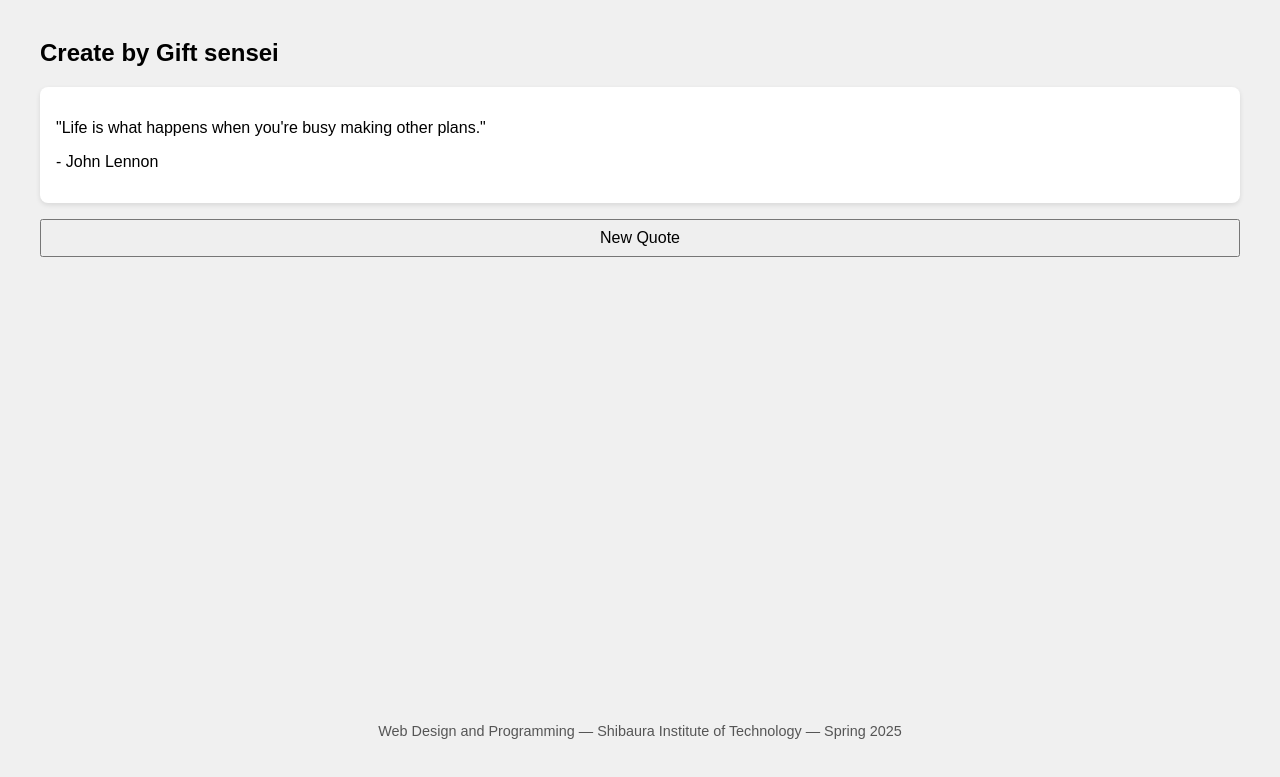
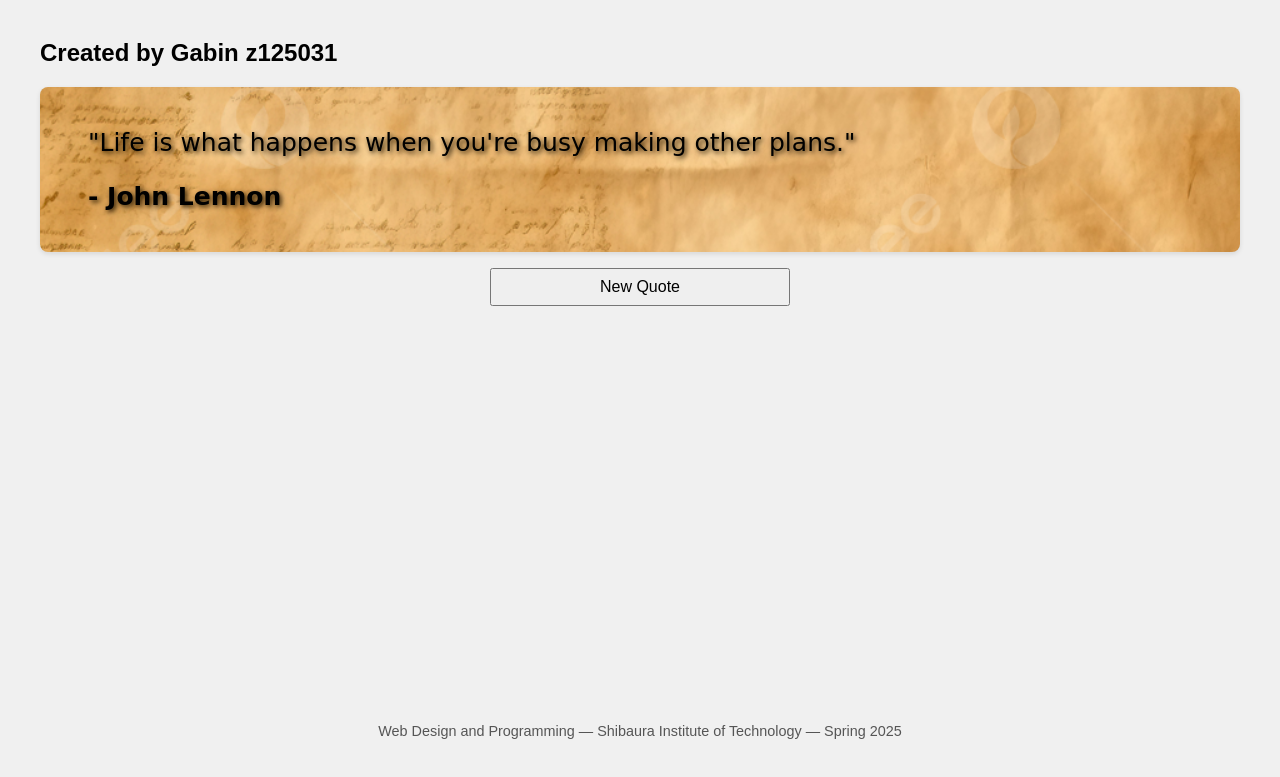
Before and after one commit to Z125031-Gabin-Azemar/wdpweek5homework, a plain HTML site: page part1/index.html in a window 1280 px wide. Shown: the part 101-878 px from the top of the page. Drawn offline with Linux system fonts and the light colour scheme.

Commit message:
Add files via upload

```diff
--- a/part1/index.html
+++ b/part1/index.html
@@ -15,16 +15,36 @@
     }
 
     #quoteBox {
-      background: #fff;
-      padding: 1em;
+      background:
+              white
+              center
+              url("images/papyrus.jpg");
+      background-size: 125%;
+      padding: 1em 3em;
       border-radius: 8px;
       margin-bottom: 1em;
       box-shadow: 0 2px 5px rgba(0, 0, 0, 0.1);
     }
 
+    .quote
+    {
+      font-family: Brush Script MT, Brush Script Std, cursive;
+      font-size: 25px;
+      text-shadow: 2px 2px 5px #271800;
+    }
+    .author
+    {
+      font-family: Brush Script MT, Brush Script Std, cursive;
+      font-size: 25px;
+      font-weight: bold;
+      text-shadow: 2px 2px 5px #271800;
+    }
+
     button {
       padding: 0.5em 1em;
       font-size: 1rem;
+      width: 25%;
+      align-self: center;
     }
 
     footer {
@@ -40,11 +60,11 @@
 <body>
 
   <h1>Quote generator homework</h1>
-  <h2>Create by Gift sensei </h2> <!-- Change XXXX to your name and student ID-->
+  <h2>Created by Gabin z125031 </h2> <!-- Change XXXX to your name and student ID-->
 
   <div id="quoteBox">
-    <p id="quote">Click the button to get a quote!</p>
-    <p id="author"></p>
+    <p id="quote" class="quote">Click the button to get a quote!</p>
+    <p id="author" class="author"></p>
   </div>
 
   <button id="newQuoteBtn">New Quote</button>
```
